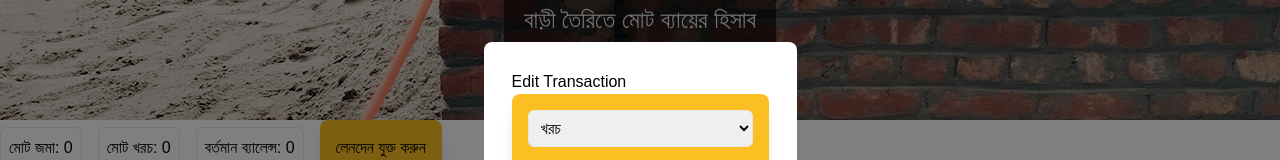
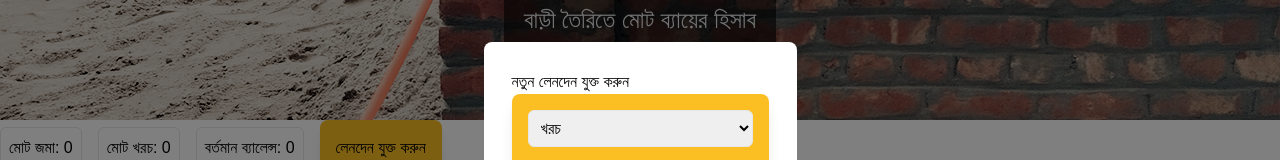
Before and after one commit to Mizanurt3/expences_management, a Next.js app: page / in a window 1280 px wide. Both pictures are taken after a click on the button "লেনদেন যুক্ত করুন". Shown: the part 142-302 px from the top of the page. Built offline with nearby package versions, Linux system fonts and the light colour scheme; no server answers; the database is empty.

Commit message:
metadata change

```diff
--- a/app/layout.js
+++ b/app/layout.js
@@ -14,8 +14,8 @@ const geistMono = Geist_Mono({
 });
 
 export const metadata = {
-  title: "Create Next App",
-  description: "Generated by create next app",
+  title: "বাড়ী তৈরিতে মোট ব্যায়ের হিসাব",
+  description: "বাড়ী তৈরিতে মোট ব্যায়ের হিসাব সফটওয়্যারটি তৈরি করেছেন মিজানুর রহমান (Mizanur Tech)",
 };
 
 export default function RootLayout({ children }) {
--- a/components/EditTransactionPopup.js
+++ b/components/EditTransactionPopup.js
@@ -37,7 +37,7 @@ export default function EditTransactionPopup({ transaction, onClose }) {
   return (
     <div className="popup">
       <div className="bg-white p-7 rounded-lg">
-        <h2>Edit Transaction</h2>
+        <h2>লেনদেন সংশোধন করুন</h2>
         <form
           className="bg-amber-400 p-4 w-full max-w-lg mx-auto rounded-lg shadow-lg flex flex-col gap-4"
           onSubmit={handleSubmit}
--- a/components/InsertTransactionPopup.jsx
+++ b/components/InsertTransactionPopup.jsx
@@ -71,7 +71,7 @@ export default function InsertTransactionPopup({ onClose }) {
   return (
     <div className="popup">
       <div className="bg-white p-7 rounded-lg">
-        <h2>Edit Transaction</h2>
+        <h2>নতুন লেনদেন যুক্ত করুন</h2>
 
         <form
           className="bg-amber-400 p-4 w-full max-w-lg mx-auto rounded-lg shadow-lg flex flex-col gap-4"
```
